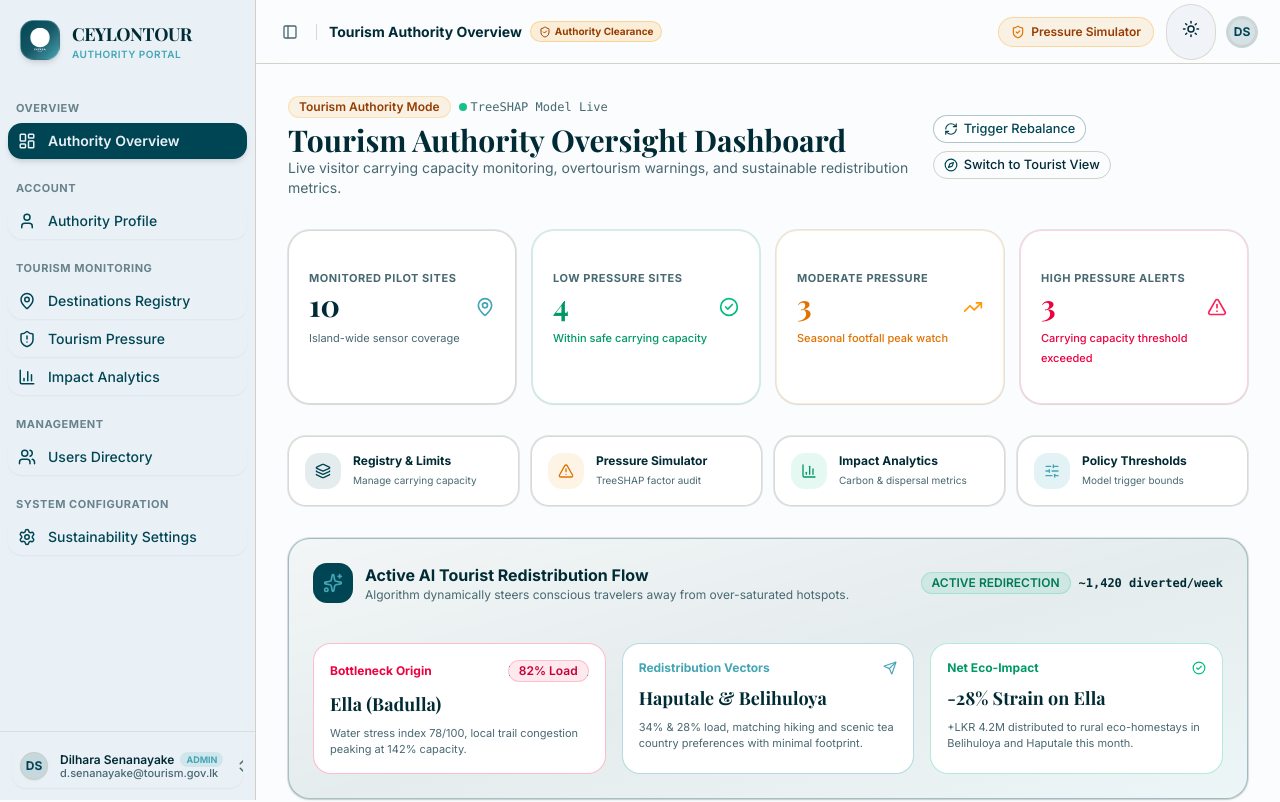
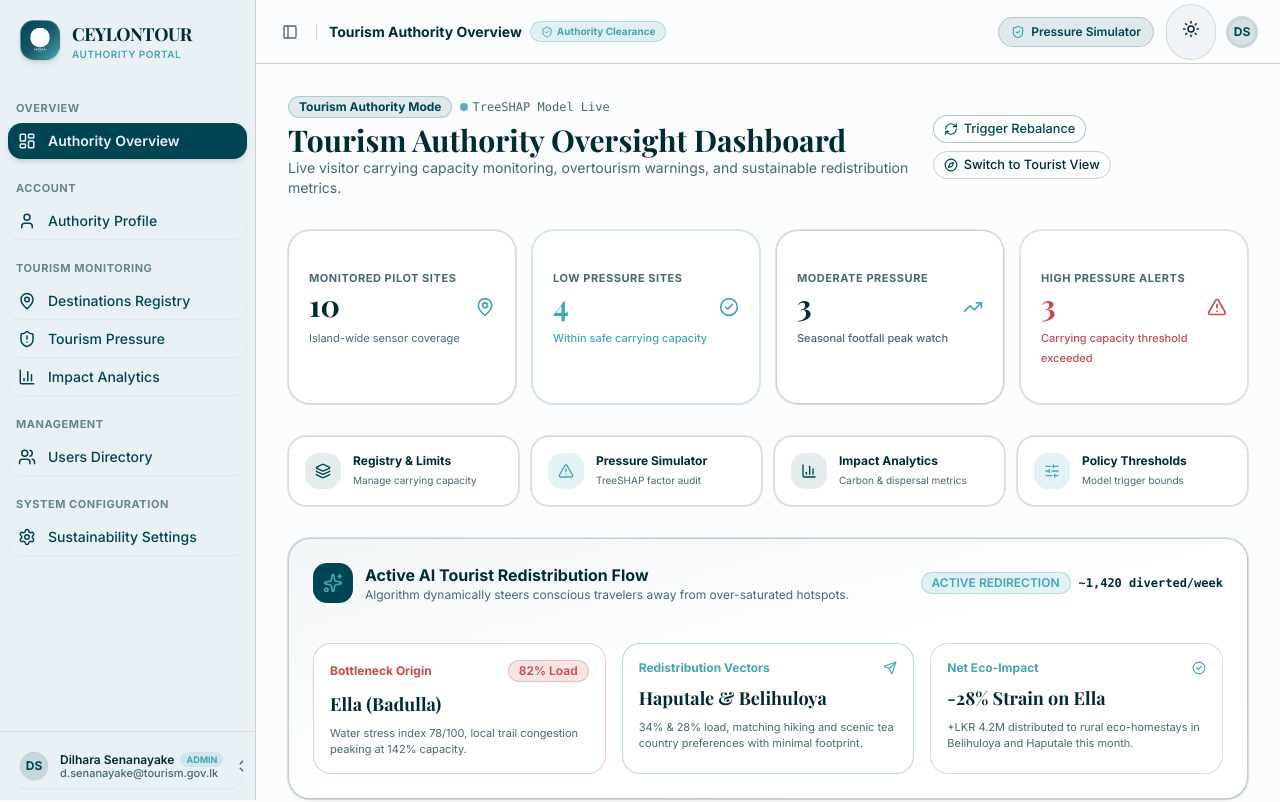
Before and after one commit to codesplash26-hackathon/blind-bandits, a Next.js app in the folder fr/: page /admin/dashboard in a window 1280 px wide. Shown: the top 802 px of the page. Built offline with nearby package versions, Linux system fonts and the light colour scheme; a web font is replaced by a local one.

Commit message:
style(admin): harmonize authority suite with CeylonTour brand theme colors

```diff
--- a/fr/app/(tourist)/layout.tsx
+++ b/fr/app/(tourist)/layout.tsx
@@ -59,8 +59,8 @@ export default function TouristLayout({
                 {getPageTitle()}
               </span>
               {effectiveRole === 'ADMIN' && (
-                <span className="hidden md:inline-flex items-center gap-1 text-[10px] font-bold px-2 py-0.5 rounded-full bg-amber-500/15 text-amber-800 dark:text-amber-400 border border-amber-500/30">
-                  <ShieldCheck className="w-3 h-3" /> Authority Clearance
+                <span className="hidden md:inline-flex items-center gap-1 text-[10px] font-bold px-2.5 py-0.5 rounded-full bg-secondary/15 text-secondary border border-secondary/30">
+                  <ShieldCheck className="w-3 h-3 text-secondary" /> Authority Clearance
                 </span>
               )}
             </div>
@@ -71,9 +71,9 @@ export default function TouristLayout({
             {effectiveRole === 'ADMIN' ? (
               <Link
                 href="/admin/tourism-pressure"
-                className="hidden md:inline-flex items-center gap-1.5 px-3 py-1.5 rounded-full bg-amber-500/10 hover:bg-amber-500/20 text-amber-800 dark:text-amber-400 text-xs font-semibold border border-amber-500/30 transition-all"
+                className="hidden md:inline-flex items-center gap-1.5 px-3 py-1.5 rounded-full bg-primary/10 hover:bg-primary/20 text-primary text-xs font-semibold border border-primary/20 transition-all"
               >
-                <ShieldCheck className="w-3.5 h-3.5 text-amber-600 dark:text-amber-400" />
+                <ShieldCheck className="w-3.5 h-3.5 text-secondary" />
                 <span>Pressure Simulator</span>
               </Link>
             ) : (
--- a/fr/components/admin/AdminDashboard.tsx
+++ b/fr/components/admin/AdminDashboard.tsx
@@ -53,9 +53,9 @@ export default function AdminDashboard() {
       <div className="flex flex-col md:flex-row md:items-center justify-between gap-4">
         <div>
           <div className="flex items-center gap-2">
-            <Badge variant="warning">Tourism Authority Mode</Badge>
+            <Badge variant="default" className="bg-primary/10 text-primary border-primary/20 font-bold">Tourism Authority Mode</Badge>
             <span className="text-xs font-mono text-muted-foreground flex items-center gap-1">
-              <span className="w-2 h-2 rounded-full bg-emerald-500 animate-pulse" /> TreeSHAP Model Live
+              <span className="w-2 h-2 rounded-full bg-secondary animate-pulse" /> TreeSHAP Model Live
             </span>
           </div>
           <h1 className="font-heading text-2xl sm:text-3xl font-bold text-foreground mt-1">
@@ -91,9 +91,9 @@ export default function AdminDashboard() {
       </div>
 
       {redistributeStatus && (
-        <div className="p-4 rounded-2xl bg-emerald-500/10 border border-emerald-500/30 flex items-center justify-between gap-3 text-xs text-emerald-800 dark:text-emerald-300">
+        <div className="p-4 rounded-2xl bg-secondary/15 border border-secondary/30 flex items-center justify-between gap-3 text-xs text-foreground">
           <div className="flex items-center gap-2">
-            <CheckCircle2 className="w-4 h-4 text-emerald-500 shrink-0" />
+            <CheckCircle2 className="w-4 h-4 text-secondary shrink-0" />
             <span className="font-semibold">{redistributeStatus}</span>
           </div>
           <button
@@ -123,48 +123,48 @@ export default function AdminDashboard() {
           </CardContent>
         </Card>
 
-        <Card className="rounded-3xl border border-emerald-500/20 shadow-xs">
+        <Card className="rounded-3xl border border-secondary/25 shadow-xs">
           <CardContent className="p-5 space-y-1">
             <span className="text-[11px] font-bold uppercase tracking-wider text-muted-foreground">
               Low Pressure Sites
             </span>
             <div className="flex items-baseline justify-between">
-              <span className="font-heading text-3xl font-bold text-emerald-600 dark:text-emerald-400">
+              <span className="font-heading text-3xl font-bold text-secondary">
                 {lowPressureList.length}
               </span>
-              <CheckCircle2 className="w-5 h-5 text-emerald-500" />
+              <CheckCircle2 className="w-5 h-5 text-secondary" />
             </div>
-            <span className="text-[11px] text-emerald-600 font-medium">Within safe carrying capacity</span>
+            <span className="text-[11px] text-secondary font-medium">Within safe carrying capacity</span>
           </CardContent>
         </Card>
 
-        <Card className="rounded-3xl border border-amber-500/20 shadow-xs">
+        <Card className="rounded-3xl border border-border shadow-xs">
           <CardContent className="p-5 space-y-1">
             <span className="text-[11px] font-bold uppercase tracking-wider text-muted-foreground">
               Moderate Pressure
             </span>
             <div className="flex items-baseline justify-between">
-              <span className="font-heading text-3xl font-bold text-amber-600 dark:text-amber-400">
+              <span className="font-heading text-3xl font-bold text-foreground">
                 {mediumPressureList.length}
               </span>
-              <TrendingUp className="w-5 h-5 text-amber-500" />
+              <TrendingUp className="w-5 h-5 text-secondary" />
             </div>
-            <span className="text-[11px] text-amber-600 font-medium">Seasonal footfall peak watch</span>
+            <span className="text-[11px] text-muted-foreground font-medium">Seasonal footfall peak watch</span>
           </CardContent>
         </Card>
 
-        <Card className="rounded-3xl border border-rose-500/20 shadow-xs">
+        <Card className="rounded-3xl border border-destructive/20 shadow-xs">
           <CardContent className="p-5 space-y-1">
             <span className="text-[11px] font-bold uppercase tracking-wider text-muted-foreground">
               High Pressure Alerts
             </span>
             <div className="flex items-baseline justify-between">
-              <span className="font-heading text-3xl font-bold text-rose-600 dark:text-rose-400">
+              <span className="font-heading text-3xl font-bold text-destructive">
                 {highPressureList.length}
               </span>
-              <AlertTriangle className="w-5 h-5 text-rose-500" />
+              <AlertTriangle className="w-5 h-5 text-destructive" />
             </div>
-            <span className="text-[11px] text-rose-600 font-medium">Carrying capacity threshold exceeded</span>
+            <span className="text-[11px] text-destructive font-medium">Carrying capacity threshold exceeded</span>
           </CardContent>
         </Card>
       </div>
@@ -178,7 +178,7 @@ export default function AdminDashboard() {
                 <Layers className="w-4 h-4" />
               </div>
               <div>
-                <span className="text-xs font-bold text-foreground block">Registry & Limits</span>
+                <span className="text-xs font-bold text-foreground block">Registry &amp; Limits</span>
                 <span className="text-[10px] text-muted-foreground">Manage carrying capacity</span>
               </div>
             </div>
@@ -186,9 +186,9 @@ export default function AdminDashboard() {
         </Link>
 
         <Link href="/admin/tourism-pressure" className="group">
-          <Card className="p-4 rounded-2xl border border-border/80 hover:border-amber-500/50 transition-all hover:shadow-md">
+          <Card className="p-4 rounded-2xl border border-border/80 hover:border-secondary/50 transition-all hover:shadow-md">
             <div className="flex items-center gap-3">
-              <div className="p-2.5 rounded-xl bg-amber-500/10 text-amber-600 dark:text-amber-400 group-hover:scale-105 transition-transform">
+              <div className="p-2.5 rounded-xl bg-secondary/15 text-secondary group-hover:scale-105 transition-transform">
                 <AlertTriangle className="w-4 h-4" />
               </div>
               <div>
@@ -200,14 +200,14 @@ export default function AdminDashboard() {
         </Link>
 
         <Link href="/admin/analytics" className="group">
-          <Card className="p-4 rounded-2xl border border-border/80 hover:border-emerald-500/50 transition-all hover:shadow-md">
+          <Card className="p-4 rounded-2xl border border-border/80 hover:border-primary/50 transition-all hover:shadow-md">
             <div className="flex items-center gap-3">
-              <div className="p-2.5 rounded-xl bg-emerald-500/10 text-emerald-600 dark:text-emerald-400 group-hover:scale-105 transition-transform">
+              <div className="p-2.5 rounded-xl bg-primary/10 text-primary group-hover:scale-105 transition-transform">
                 <BarChart3 className="w-4 h-4" />
               </div>
               <div>
                 <span className="text-xs font-bold text-foreground block">Impact Analytics</span>
-                <span className="text-[10px] text-muted-foreground">Carbon & dispersal metrics</span>
+                <span className="text-[10px] text-muted-foreground">Carbon &amp; dispersal metrics</span>
               </div>
             </div>
           </Card>
@@ -228,8 +228,8 @@ export default function AdminDashboard() {
         </Link>
       </div>
 
-      {/* Live AI Redistribution Banner */}
-      <Card className="rounded-3xl border border-primary/30 bg-gradient-to-br from-primary/5 via-primary/10 to-secondary/10 p-6 shadow-sm space-y-4">
+      {/* Live Redistribution Flow Card */}
+      <Card className="rounded-3xl border border-primary/25 bg-gradient-to-br from-primary/5 via-card to-card p-6 shadow-sm space-y-4">
         <div className="flex flex-col md:flex-row md:items-center justify-between gap-3">
           <div className="flex items-center gap-3">
             <div className="p-2.5 rounded-xl bg-primary text-primary-foreground">
@@ -252,9 +252,9 @@ export default function AdminDashboard() {
         </div>
 
         <div className="grid grid-cols-1 md:grid-cols-3 gap-4 pt-2">
-          <div className="p-4 rounded-2xl bg-card border border-rose-500/30 space-y-2">
+          <div className="p-4 rounded-2xl bg-card border border-destructive/30 space-y-2">
             <div className="flex items-center justify-between text-xs">
-              <span className="font-bold text-rose-600 dark:text-rose-400">Bottleneck Origin</span>
+              <span className="font-bold text-destructive">Bottleneck Origin</span>
               <Badge variant="destructive">82% Load</Badge>
             </div>
             <p className="font-heading text-lg font-bold text-foreground">Ella (Badulla)</p>
@@ -268,16 +268,16 @@ export default function AdminDashboard() {
               <span className="font-bold text-secondary">Redistribution Vectors</span>
               <Send className="w-3.5 h-3.5 text-secondary" />
             </div>
-            <p className="font-heading text-lg font-bold text-foreground">Haputale & Belihuloya</p>
+            <p className="font-heading text-lg font-bold text-foreground">Haputale &amp; Belihuloya</p>
             <p className="text-[11px] text-muted-foreground">
-              34% & 28% load, matching hiking and scenic tea country preferences with minimal footprint.
+              34% &amp; 28% load, matching hiking and scenic tea country preferences with minimal footprint.
             </p>
           </div>
 
-          <div className="p-4 rounded-2xl bg-card border border-emerald-500/30 space-y-2">
+          <div className="p-4 rounded-2xl bg-card border border-secondary/30 space-y-2">
             <div className="flex items-center justify-between text-xs">
-              <span className="font-bold text-emerald-600 dark:text-emerald-400">Net Eco-Impact</span>
-              <CheckCircle2 className="w-3.5 h-3.5 text-emerald-500" />
+              <span className="font-bold text-secondary">Net Eco-Impact</span>
+              <CheckCircle2 className="w-3.5 h-3.5 text-secondary" />
             </div>
             <p className="font-heading text-lg font-bold text-foreground">-28% Strain on Ella</p>
             <p className="text-[11px] text-muted-foreground">
--- a/fr/components/ui/badge.tsx
+++ b/fr/components/ui/badge.tsx
@@ -10,13 +10,14 @@ const badgeVariants = cva(
         secondary: "bg-secondary text-secondary-foreground",
         muted: "bg-muted text-muted-foreground",
         outline: "border border-border text-foreground",
+        authority: "bg-primary/10 text-primary border border-primary/25 font-bold",
         destructive:
-          "bg-rose-500/10 text-rose-700 dark:text-rose-400 border border-rose-500/20",
+          "bg-destructive/15 text-destructive border border-destructive/25",
         success:
-          "bg-emerald-500/10 text-emerald-700 dark:text-emerald-400 border border-emerald-500/20",
+          "bg-secondary/15 text-secondary border border-secondary/30 font-semibold",
         warning:
-          "bg-amber-500/10 text-amber-800 dark:text-amber-400 border border-amber-500/20",
-        info: "bg-sky-500/10 text-sky-800 dark:text-sky-400 border border-sky-500/20",
+          "bg-amber-500/10 text-amber-700 dark:text-amber-400 border border-amber-500/25",
+        info: "bg-light-blue/20 text-midnight-green dark:text-light-blue border border-light-blue/30",
       },
     },
     defaultVariants: {
```
Also changed, not shown: fr/app/(tourist)/admin/analytics/page.tsx (+31 -31 lines), fr/app/(tourist)/admin/destinations/page.tsx (+8 -4 lines), fr/app/(tourist)/admin/settings/page.tsx (+8 -8 lines), fr/app/(tourist)/admin/tourism-pressure/page.tsx (+4 -4 lines), fr/app/(tourist)/admin/users/page.tsx (+8 -8 lines), fr/components/profile/AuthorityProfileContent.tsx (+16 -16 lines).
